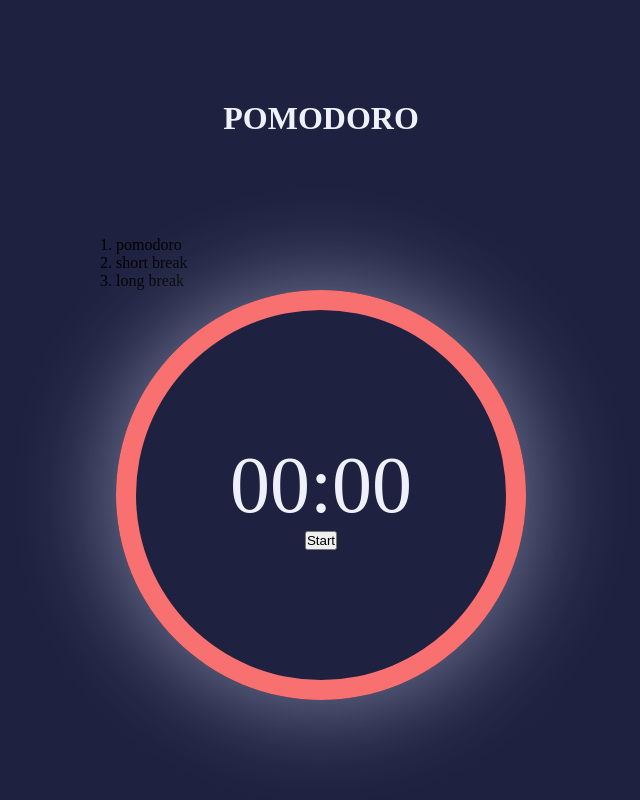
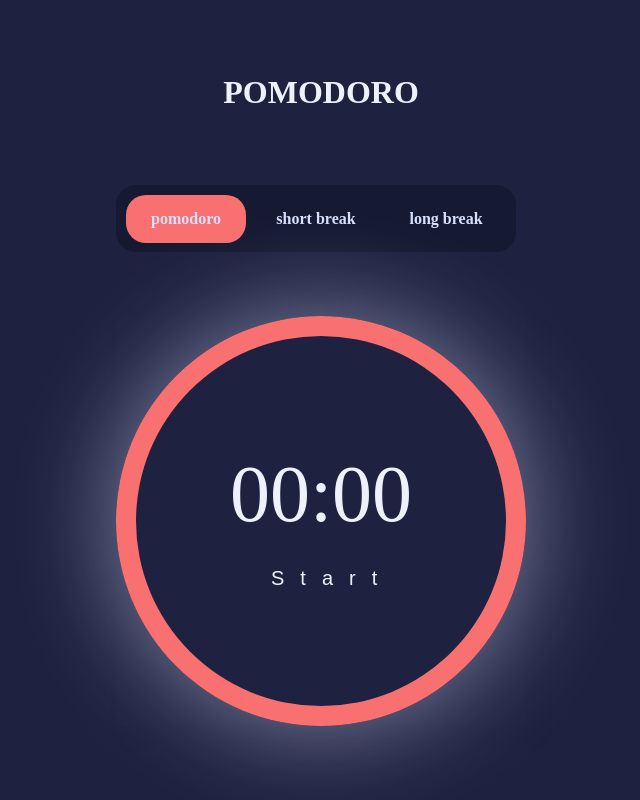
Before and after one commit to LeoLoureiro-code/Pomodoro-app, an Angular app: page / in a window 1280 px wide. Shown: the whole page, without its empty margins (319-959 px from the left). Built offline with nearby package versions, Linux system fonts and the light colour scheme.

Commit message:
add timer styles into clock component

```diff
--- a/src/components/clock/clock.component.scss
+++ b/src/components/clock/clock.component.scss
@@ -1,4 +1,44 @@
 @import "../../styles.scss";
+
+
+.timer-div{
+  width: 400px;
+  height: 67px;
+  background-color: $color-background-secondary;
+  display: flex;
+  justify-content: center;
+  align-items: center;
+  border-radius: 20px;
+  margin-bottom: 4rem;
+}
+
+.timer-list{
+  width: 100%;
+  display: flex;
+  justify-content: space-evenly;
+  list-style: none;
+  color: $color-text-options;
+}
+
+.timer-item{
+  display: flex;
+  justify-content: center;
+  align-items: center;
+  height: 48px;
+  width: 120px;
+}
+
+.timer-item-active{
+  display: flex;
+  justify-content: center;
+  align-items: center;
+  background-color: $color-accessories-red;
+  border-radius: 20px;
+}
+
+.timer-paragraph{
+  font-weight: 700;
+}
 
 .counter {
   width: 100%;
@@ -22,15 +62,16 @@
   align-items: center;
   position: relative;
   overflow: hidden;
+
 }
 
 
 .progress-fill {
+
   position: absolute;
   width: 100%;
   height: 100%;
   border-radius: 50%;
-
 }
 
 
@@ -47,6 +88,22 @@
   position: absolute;
 }
 
+.clock-div{
+  box-shadow: 10px 10px 10px 1px $color-background-primary;
+}
+
 .clock-numbers {
   font-size: 80px;
 }
+
+.btn{
+  height: 30px;
+  width: 100px;
+  background-color: transparent;
+  border: none;
+  letter-spacing: 1rem;
+  color: $color-text;
+  font-size: 20px;
+  margin-top: 1.5rem;
+  cursor: pointer;
+}
```
